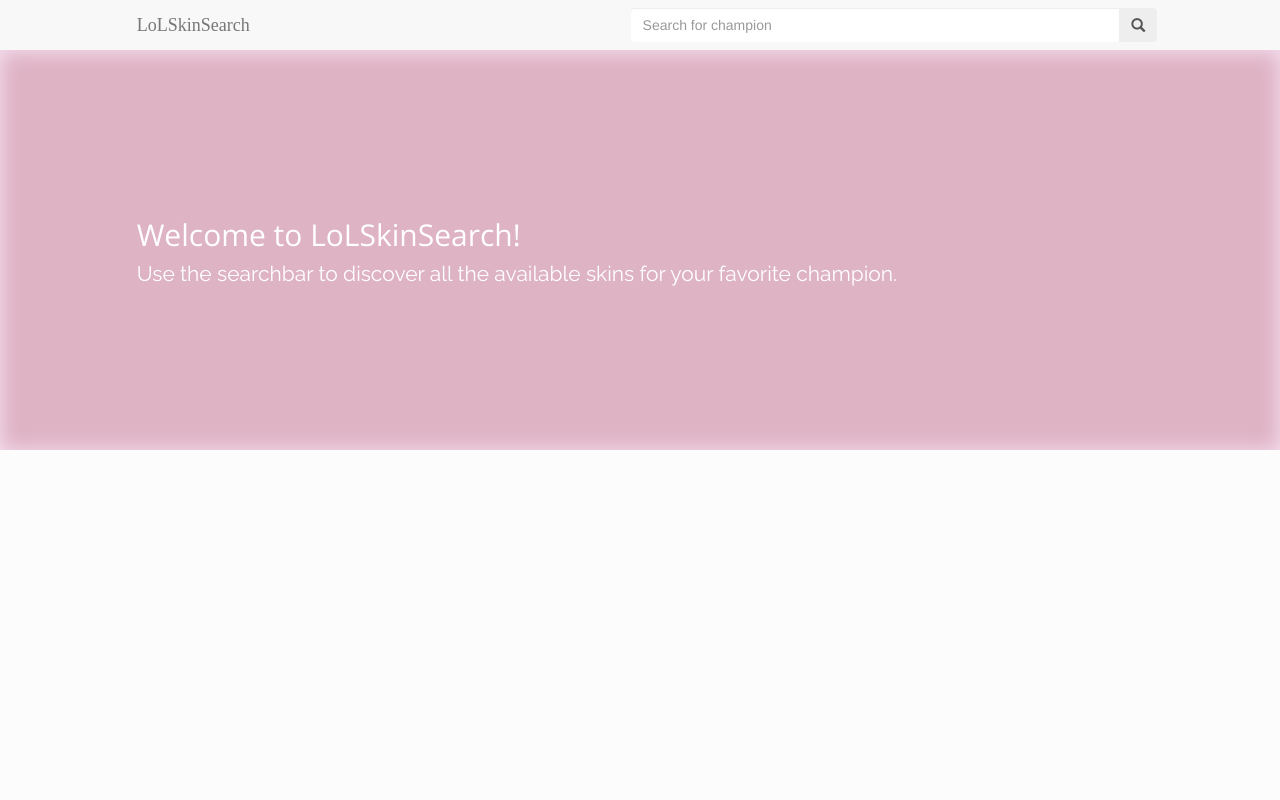
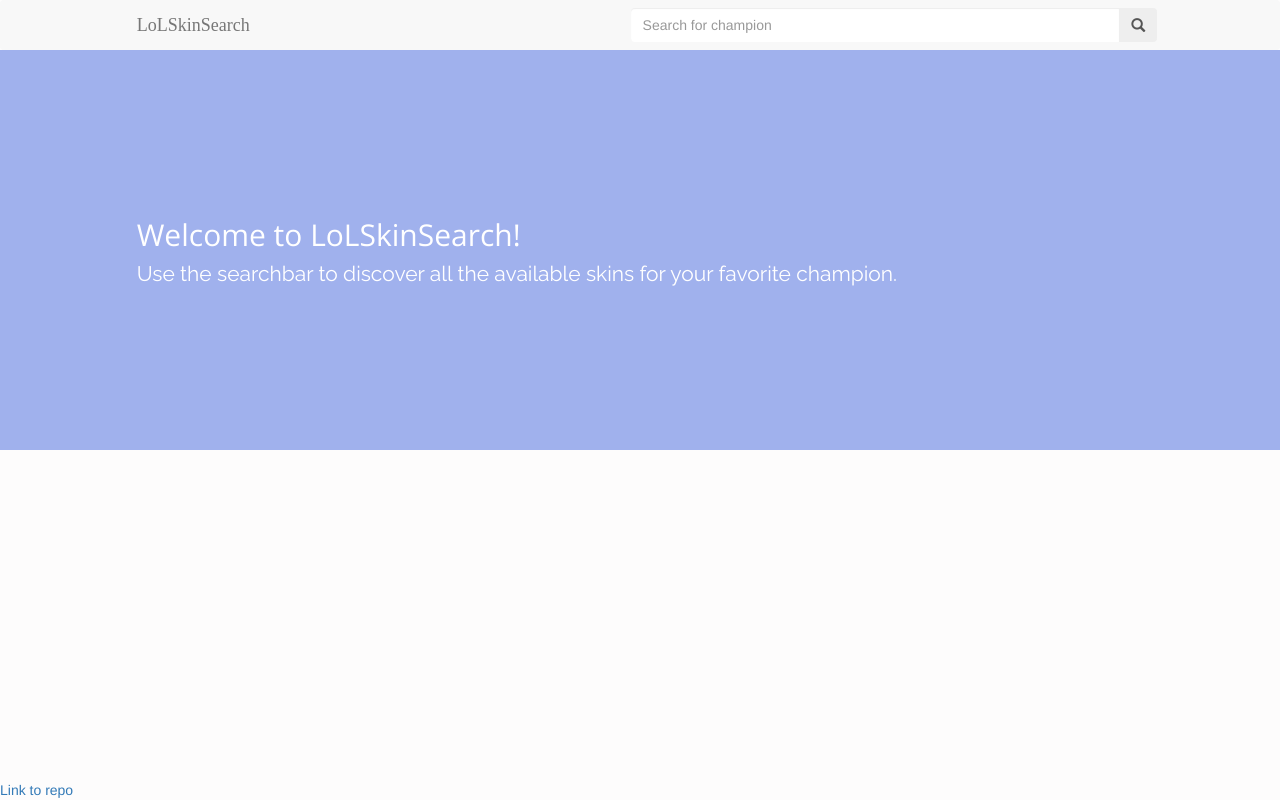
Before and after one commit to jxl19/LoLChampion, a plain HTML site: page index.html in a window 1280 px wide. Drawn offline with nearby package versions, Linux system fonts and the light colour scheme; a web font is replaced by a local one.

Commit message:
added repolink, colors

```diff
--- a/index.html
+++ b/index.html
@@ -65,6 +65,12 @@
       </div>
     </div>
   </div>
+
+  <!--Footer-->
+  <footer>
+    <a href="https://github.com/jylei/LoLSkinSearch"> Link to repo </a>
+  </footer>
+
   <script src="https://code.jquery.com/jquery-3.1.0.js"></script>
   <script src="https://maxcdn.bootstrapcdn.com/bootstrap/3.3.7/js/bootstrap.min.js"></script>
   <script src="app.js"></script>
--- a/main.css
+++ b/main.css
@@ -43,7 +43,7 @@
   border-top-left-radius:4px;
   border-top-right-radius:4px;
 }
-
+/* change  */
 .panel{
   border:0;
   box-shadow: none;
@@ -51,10 +51,9 @@
 }
 
 .jumbotron{
-  background:rgba(219, 171, 190, 0.9);
+  background:rgba(64, 98, 220, 0.49);
   height:400px;
   line-height:300px;
-  box-shadow: inset 0px 1px 20px 1px rgba(254, 239, 255, 0.75);
 }
 
 div.panel-body{
@@ -89,7 +88,7 @@
 }
 
 h3.modal-title{
- color: rgba(224, 180, 165, 0.86);
+ color: rgba(64, 98, 220, 0.49);
 }
 
 .carousel-control.left,.carousel-control.right{
@@ -113,7 +112,7 @@
   text-align:center;
   margin-left:35%;
   margin-right:35%;
-  color:#e3beb1;
+  color:rgba(64, 98, 220, 0.49);
 }
 
 .youtubeVid:hover {
@@ -125,10 +124,19 @@
 #profile-grid { overflow: auto; white-space: normal; }
 #profile-grid .profile { padding-bottom: 40px; }
 #profile-grid .panel { padding: 0 }
-#profile-grid .profile-name { font-weight: bold; color: rgba(64, 98, 220, 0.49) }
+#profile-grid .profile-name { font-weight: bold; }
 #profile-grid .thumbnail {margin-bottom:6px;}
 #profile-grid .panel-thumbnail { overflow: hidden; }
 #profile-grid .img-rounded { border-radius: 4px 4px 0 0;}
+
+footer {
+	max-width: 980px;
+	text-align: center;
+  margin: auto;
+  position:fixed;
+  bottom:0;
+  float:left;
+}
 
 @media only screen and (max-width: 480px), only screen and (max-device-width: 480px) {
   .modal-dialog
```
